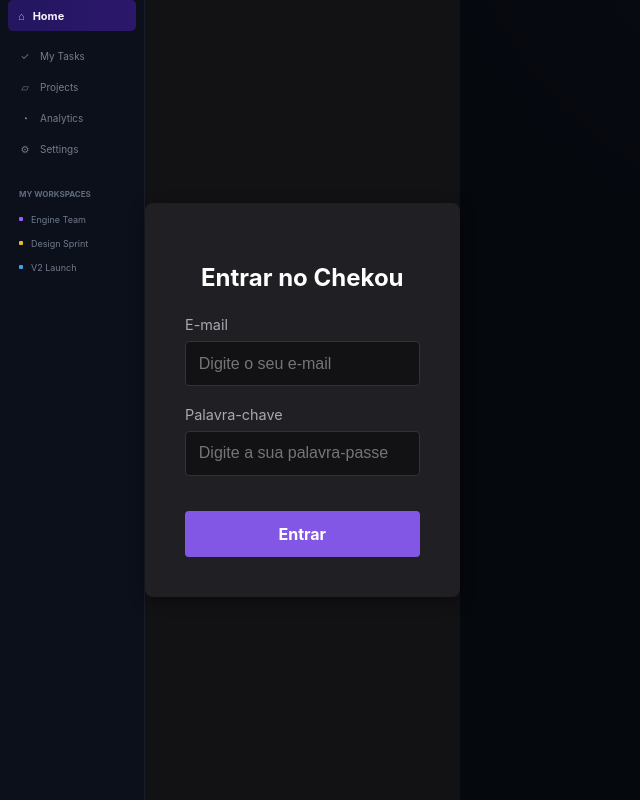
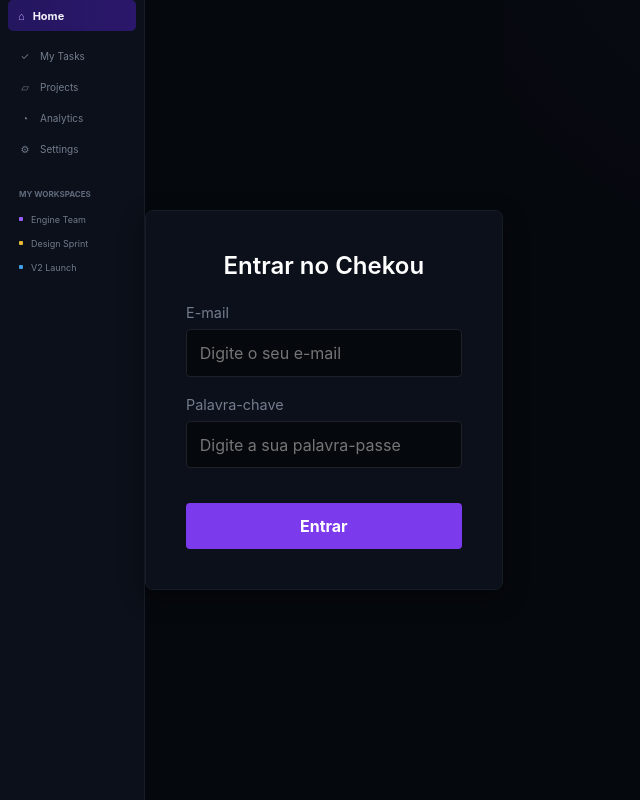
Before and after one commit to kauamarkkes/Chekou, a React (Vite) app in the folder frontend/: page /login in a window 1280 px wide. Shown: the whole page, without its empty margins (0-640 px from the left). Built offline with nearby package versions, Linux system fonts and the light colour scheme.

Commit message:
centralizando o css em um único arquivo - 'global.css'

```diff
--- a/frontend/src/App.jsx
+++ b/frontend/src/App.jsx
@@ -1,6 +1,6 @@
 import Sidebar from "./components/Sidebar/Sidebar";
 import AppRoutes from "./routes/Approutes";
-import "./App.css";
+import "./global.css";
 
 export default function App() {
   return (
--- a/frontend/src/App.css
+++ b/frontend/src/global.css
@@ -1,20 +1,55 @@
+/* ===== 1. VARIÁVEIS E RAIZ ===== */
+:root {
+  --fundo-principal: #05080d;
+  --fundo-sidebar: #0b101a;
+  --fundo-card: #0d121b;
+  --fundo-card-hover: #14101f;
+  --roxo-destaque: #7c3aed;
+  --roxo-claro: #a78bfa;
+  --texto-principal: #e9ebf0;
+  --texto-secundario: #747d8e;
+  --verde-sucesso: #22c55e;
+  --vermelho-alerta: #ef4444;
+  --amarelo-aviso: #eab308;
+  --border-color: #171d27;
+
+  --sans: Inter, system-ui, Arial, Helvetica, sans-serif;
+  --mono: ui-monospace, Consolas, monospace;
+}
+
+/* ===== 2. RESET E ESTILOS GLOBAIS ===== */
 * {
   box-sizing: border-box;
 }
 
 html, body, #root {
   margin: 0;
+  padding: 0;
   min-width: 320px;
-  min-height: 100%;
+  min-height: 100vh;
 }
 
 body {
-  font-family: Inter, Arial, Helvetica, sans-serif;
-  background: #05080d;
-  color: #e9ebf0;
+  font-family: var(--sans);
+  background-color: var(--fundo-principal);
+  color: var(--texto-principal);
+  text-rendering: optimizeLegibility;
+  -webkit-font-smoothing: antialiased;
+  -moz-osx-font-smoothing: grayscale;
 }
 
-button, a {
+h1, h2, h3, h4, h5, h6 {
+  font-family: var(--sans);
+  font-weight: 600;
+  color: #f1f2f6;
+  margin: 0;
+}
+
+p {
+  margin: 0;
+}
+
+button, a, input {
   font: inherit;
 }
 
@@ -22,22 +57,56 @@
   text-decoration: none;
 }
 
+code, .counter {
+  font-family: var(--mono);
+  display: inline-flex;
+  border-radius: 4px;
+  color: #f3f4f6;
+  font-size: 15px;
+  line-height: 135%;
+  padding: 4px 8px;
+  background: #1f2028;
+}
+
+/* ===== 3. LAYOUT PRINCIPAL (DASHBOARD) ===== */
 .dashboard {
   min-height: 100vh;
   display: flex;
   background:
     radial-gradient(circle at 65% -20%, rgba(88, 61, 164, .07), transparent 35%),
-    #05080d;
+    var(--fundo-principal);
 }
 
-/* Sidebar */
+.main {
+  flex: 1;
+  min-width: 0;
+  padding: 20px 17px 50px;
+}
+
+.header {
+  margin-bottom: 17px;
+}
+
+.header h1 {
+  margin-bottom: 3px;
+  font-size: 18px;
+  line-height: 1.15;
+  letter-spacing: -.03em;
+}
+
+.header p {
+  color: #697385;
+  font-size: 9px;
+}
+
+/* ===== 4. SIDEBAR ===== */
 .sidebar {
   width: 145px;
   min-width: 145px;
   min-height: 100vh;
   padding: 0 9px;
-  background: #0b101a;
-  border-right: 1px solid #171d27;
+  background: var(--fundo-sidebar);
+  border-right: 1px solid var(--border-color);
 }
 
 .brand {
@@ -71,7 +140,7 @@
   align-items: center;
   gap: 9px;
   border-radius: 5px;
-  color: #747d8e;
+  color: var(--texto-secundario);
   font-size: 10px;
 }
 
@@ -121,32 +190,7 @@
 .workspace-dot.yellow { background: #e6b933; }
 .workspace-dot.blue { background: #3da0e9; }
 
-/* Main */
-.main {
-  flex: 1;
-  min-width: 0;
-  padding: 20px 17px 50px;
-}
-
-.header {
-  margin-bottom: 17px;
-}
-
-.header h1 {
-  margin: 0 0 3px;
-  color: #f1f2f6;
-  font-size: 18px;
-  line-height: 1.15;
-  letter-spacing: -.03em;
-}
-
-.header p {
-  margin: 0;
-  color: #697385;
-  font-size: 9px;
-}
-
-/* Cards */
+/* ===== 5. STATS & CARDS ===== */
 .stats {
   display: grid;
   grid-template-columns: repeat(4, 1fr);
@@ -203,7 +247,7 @@
   background: rgba(218, 143, 45, .13);
 }
 
-/* Activity */
+/* ===== 6. ACTIVITIES ===== */
 .activity-card {
   border: 1px solid #181f2a;
   border-radius: 8px;
@@ -222,7 +266,6 @@
 }
 
 .activity-header h2 {
-  margin: 0;
   color: #e0e4eb;
   font-size: 9px;
 }
@@ -273,7 +316,7 @@
   align-items: center;
   flex-wrap: wrap;
   gap: 4px;
-  color: #747e8e;
+  color: var(--texto-secundario);
   font-size: 8px;
 }
 
@@ -305,48 +348,7 @@
   font-size: 7px;
 }
 
-/* Responsive */
-@media (max-width: 720px) {
-  .sidebar {
-    width: 118px;
-    min-width: 118px;
-  }
-
-  .stats {
-    grid-template-columns: repeat(2, 1fr);
-  }
-}
-
-@media (max-width: 520px) {
-  .dashboard {
-    display: block;
-  }
-
-  .sidebar {
-    width: 100%;
-    min-width: 0;
-    min-height: auto;
-    padding: 8px;
-    border-right: 0;
-    border-bottom: 1px solid #171d27;
-  }
-
-  .nav {
-    display: grid;
-    grid-template-columns: repeat(4, 1fr);
-  }
-
-  .workspace-section {
-    display: none;
-  }
-
-  .main {
-    padding: 18px 10px 40px;
-  }
-}
-
-/* ===== My Tasks ===== */
-
+/* ===== 7. MY TASKS ===== */
 .tasks-toolbar {
   display: flex;
   justify-content: space-between;
@@ -362,7 +364,7 @@
 .filter-btn {
   background: transparent;
   border: 1px solid rgba(255, 255, 255, 0.1);
-  color: var(--texto-secundario, #9ca3af);
+  color: var(--texto-secundario);
   padding: 6px 14px;
   border-radius: 20px;
   font-size: 13px;
@@ -376,14 +378,14 @@
 }
 
 .filter-btn.active {
-  background: #7c3aed;
-  border-color: #7c3aed;
+  background: var(--roxo-destaque);
+  border-color: var(--roxo-destaque);
   color: #fff;
 }
 
 .tasks-counter {
   font-size: 13px;
-  color: var(--texto-secundario, #9ca3af);
+  color: var(--texto-secundario);
 }
 
 .task-item {
@@ -407,8 +409,8 @@
 }
 
 .task-checkbox.checked {
-  background: #22c55e;
-  border-color: #22c55e;
+  background: var(--verde-sucesso);
+  border-color: var(--verde-sucesso);
 }
 
 .task-checkbox.checked::after {
@@ -428,8 +430,7 @@
   opacity: 0.5;
 }
 
-/* ===== Projects ===== */
-
+/* ===== 8. PROJECTS ===== */
 .projects-grid {
   display: grid;
   grid-template-columns: repeat(3, 1fr);
@@ -437,7 +438,7 @@
 }
 
 .project-card {
-  background: #14101f;
+  background: var(--fundo-card-hover);
   border: 1px solid rgba(255, 255, 255, 0.06);
   border-radius: 12px;
   padding: 20px;
@@ -463,8 +464,8 @@
   border-radius: 50%;
 }
 
-.project-dot.purple { background: #7c3aed; }
-.project-dot.yellow { background: #eab308; }
+.project-dot.purple { background: var(--roxo-destaque); }
+.project-dot.yellow { background: var(--amarelo-aviso); }
 .project-dot.blue { background: #3b82f6; }
 
 .project-name {
@@ -474,7 +475,7 @@
 
 .project-meta {
   font-size: 12px;
-  color: var(--texto-secundario, #9ca3af);
+  color: var(--texto-secundario);
   margin-bottom: 10px;
 }
 
@@ -488,12 +489,11 @@
 
 .progress-bar-fill {
   height: 100%;
-  background: #7c3aed;
+  background: var(--roxo-destaque);
   border-radius: 10px;
 }
 
-/* ===== Analytics ===== */
-
+/* ===== 9. ANALYTICS ===== */
 .chart-card {
   margin-top: 16px;
 }
@@ -517,17 +517,16 @@
 .bar-fill {
   width: 100%;
   max-width: 32px;
-  background: linear-gradient(180deg, #a78bfa, #7c3aed);
+  background: linear-gradient(180deg, var(--roxo-claro), var(--roxo-destaque));
   border-radius: 6px 6px 0 0;
 }
 
 .bar-label {
   font-size: 12px;
-  color: var(--texto-secundario, #9ca3af);
+  color: var(--texto-secundario);
 }
 
-/* ===== Settings ===== */
-
+/* ===== 10. SETTINGS ===== */
 .settings-card {
   max-width: 480px;
   margin-top: 16px;
@@ -540,7 +539,7 @@
 .settings-field label {
   display: block;
   font-size: 13px;
-  color: var(--texto-secundario, #9ca3af);
+  color: var(--texto-secundario);
   margin-bottom: 6px;
 }
 
@@ -557,11 +556,11 @@
 }
 
 .settings-field input:focus {
-  border-color: #7c3aed;
+  border-color: var(--roxo-destaque);
 }
 
 .settings-save-btn {
-  background: #7c3aed;
+  background: var(--roxo-destaque);
   color: #fff;
   border: none;
   padding: 10px 20px;
@@ -574,3 +573,122 @@
 .settings-save-btn:hover {
   background: #6d28d9;
 }
+
+/* ===== 11. LOGIN PAGE ===== */
+.login-container {
+  display: flex;
+  justify-content: center;
+  align-items: center;
+  min-height: 100vh;
+  background-color: var(--fundo-principal);
+  color: var(--texto-principal);
+}
+
+.login-card {
+  background-color: #0b101a;
+  padding: 2.5rem;
+  border-radius: 8px;
+  width: 100%;
+  max-width: 400px;
+  border: 1px solid var(--border-color);
+  box-shadow: 0 8px 24px rgba(0, 0, 0, 0.4);
+}
+
+.login-card h2 {
+  margin-bottom: 1.5rem;
+  text-align: center;
+  color: #ffffff;
+}
+
+.login-card button {
+  width: 100%;
+  padding: 0.8rem;
+  background-color: var(--roxo-destaque);
+  color: #ffffff;
+  border: none;
+  border-radius: 4px;
+  font-size: 1rem;
+  font-weight: bold;
+  cursor: pointer;
+  transition: background-color 0.2s ease;
+  margin-top: 1rem;
+}
+
+.login-card button:hover {
+  background-color: #6d28d9;
+}
+
+.input-group {
+  display: flex;
+  flex-direction: column;
+  margin-bottom: 1.2rem;
+}
+
+.input-group label {
+  margin-bottom: 0.5rem;
+  font-size: 0.9rem;
+  color: var(--texto-secundario);
+}
+
+.input-group input {
+  padding: 0.8rem;
+  border-radius: 4px;
+  border: 1px solid #1f2028;
+  background-color: #05080d;
+  color: #ffffff;
+  font-size: 1rem;
+  outline: none;
+  transition: border-color 0.15s ease;
+}
+
+.input-group input:focus {
+  border-color: var(--roxo-destaque);
+}
+
+/* ===== 12. RESPONSIVIDADE ===== */
+@media (max-width: 720px) {
+  .sidebar {
+    width: 118px;
+    min-width: 118px;
+  }
+
+  .stats {
+    grid-template-columns: repeat(2, 1fr);
+  }
+
+  .projects-grid {
+    grid-template-columns: repeat(2, 1fr);
+  }
+}
+
+@media (max-width: 520px) {
+  .dashboard {
+    display: block;
+  }
+
+  .sidebar {
+    width: 100%;
+    min-width: 0;
+    min-height: auto;
+    padding: 8px;
+    border-right: 0;
+    border-bottom: 1px solid var(--border-color);
+  }
+
+  .nav {
+    display: grid;
+    grid-template-columns: repeat(4, 1fr);
+  }
+
+  .workspace-section {
+    display: none;
+  }
+
+  .main {
+    padding: 18px 10px 40px;
+  }
+
+  .projects-grid {
+    grid-template-columns: 1fr;
+  }
+}
--- a/frontend/src/index.css
+++ /dev/null
@@ -1,130 +0,0 @@
-:root {
-  --text: #6b6375;
-  --text-h: #08060d;
-  --bg: #fff;
-  --border: #e5e4e7;
-  --code-bg: #f4f3ec;
-  --accent: #aa3bff;
-  --accent-bg: rgba(170, 59, 255, 0.1);
-  --accent-border: rgba(170, 59, 255, 0.5);
-  --social-bg: rgba(244, 243, 236, 0.5);
-  --shadow:
-    rgba(0, 0, 0, 0.1) 0 10px 15px -3px, rgba(0, 0, 0, 0.05) 0 4px 6px -2px;
-
-  --sans: system-ui, 'Segoe UI', Roboto, sans-serif;
-  --heading: system-ui, 'Segoe UI', Roboto, sans-serif;
-  --mono: ui-monospace, Consolas, monospace;
-
-  font: 18px/145% var(--sans);
-  letter-spacing: 0.18px;
-  color-scheme: light dark;
-  color: var(--text);
-  background: var(--bg);
-  font-synthesis: none;
-  text-rendering: optimizeLegibility;
-  -webkit-font-smoothing: antialiased;
-  -moz-osx-font-smoothing: grayscale;
-
-  @media (max-width: 1024px) {
-    font-size: 16px;
-  }
-}
-
-@media (prefers-color-scheme: dark) {
-  :root {
-    --text: #9ca3af;
-    --text-h: #f3f4f6;
-    --bg: #16171d;
-    --border: #2e303a;
-    --code-bg: #1f2028;
-    --accent: #c084fc;
-    --accent-bg: rgba(192, 132, 252, 0.15);
-    --accent-border: rgba(192, 132, 252, 0.5);
-    --social-bg: rgba(47, 48, 58, 0.5);
-    --shadow:
-      rgba(0, 0, 0, 0.4) 0 10px 15px -3px, rgba(0, 0, 0, 0.25) 0 4px 6px -2px;
-  }
-
-  #social .button-icon {
-    filter: invert(1) brightness(2);
-  }
-}
-
-body {
-  margin: 0;
-}
-
-#root {
-  width: 1126px;
-  max-width: 100%;
-  margin: 0 auto;
-  text-align: center;
-  border-inline: 1px solid var(--border);
-  min-height: 100svh;
-  display: flex;
-  flex-direction: column;
-  box-sizing: border-box;
-}
-
-h1,
-h2 {
-  font-family: var(--heading);
-  font-weight: 500;
-  color: var(--text-h);
-}
-
-h1 {
-  font-size: 56px;
-  letter-spacing: -1.68px;
-  margin: 32px 0;
-  @media (max-width: 1024px) {
-    font-size: 36px;
-    margin: 20px 0;
-  }
-}
-h2 {
-  font-size: 24px;
-  line-height: 118%;
-  letter-spacing: -0.24px;
-  margin: 0 0 8px;
-  @media (max-width: 1024px) {
-    font-size: 20px;
-  }
-}
-p {
-  margin: 0;
-}
-
-code,
-.counter {
-  font-family: var(--mono);
-  display: inline-flex;
-  border-radius: 4px;
-  color: var(--text-h);
-}
-
-code {
-  font-size: 15px;
-  line-height: 135%;
-  padding: 4px 8px;
-  background: var(--code-bg);
-}
-
-:root {
-  --fundo-principal: #0e0b1a;
-  --fundo-sidebar: #14101f;
-  --fundo-card: #1a1628;
-  --roxo-destaque: #7c3aed;
-  --roxo-claro: #a78bfa;
-  --texto-principal: #ffffff;
-  --texto-secundario: #9ca3af;
-  --verde-sucesso: #22c55e;
-  --vermelho-alerta: #ef4444;
-  --amarelo-aviso: #eab308;
-}
-
-body {
-  background-color: var(--fundo-principal);
-  color: var(--texto-principal);
-  font-family: system-ui, sans-serif;
-}
--- a/frontend/src/pages/Analytics/Analytics.jsx
+++ b/frontend/src/pages/Analytics/Analytics.jsx
@@ -1,4 +1,4 @@
-import "../../App.css";
+import "../../global.css";
 
 const metricas = [
   { titulo: "Tasks Completed", valor: 47, variacao: "+12%", tipo: "positive" },
--- a/frontend/src/pages/Home/Home.jsx
+++ b/frontend/src/pages/Home/Home.jsx
@@ -1,4 +1,4 @@
-import "../../App.css";
+import "../../global.css";
 
 const activities = [
   ["Damian Wayne", "moved Refactor database models to", "In Review", "purple", "10m ago", "DW"],
--- a/frontend/src/pages/Login/Login.jsx
+++ b/frontend/src/pages/Login/Login.jsx
@@ -1,5 +1,5 @@
 import { useState } from 'react';
-import './Login.css';
+import '../../global.css';
 
 export function Login() {
   const [email, setEmail] = useState('');
--- a/frontend/src/pages/Mytasks/Mytasks.jsx
+++ b/frontend/src/pages/Mytasks/Mytasks.jsx
@@ -1,5 +1,5 @@
 import { useState, useEffect } from "react";
-import "../../App.css";
+import "../../global.css";
 
 function MyTasks() {
   const [tarefas, setTarefas] = useState([]);
--- a/frontend/src/pages/Projects/Projects.jsx
+++ b/frontend/src/pages/Projects/Projects.jsx
@@ -1,4 +1,4 @@
-import "../../App.css";
+import "../../global.css";
 
 const projetos = [
   { nome: "Engine Team", cor: "purple", tarefas: 12, concluidas: 8 },
--- a/frontend/src/pages/Settings/Settings.jsx
+++ b/frontend/src/pages/Settings/Settings.jsx
@@ -1,5 +1,5 @@
 import { useState } from "react";
-import "../../App.css";
+import "../../global.css";
 
 function Settings() {
   const [nome, setNome] = useState("Marcus");
```
